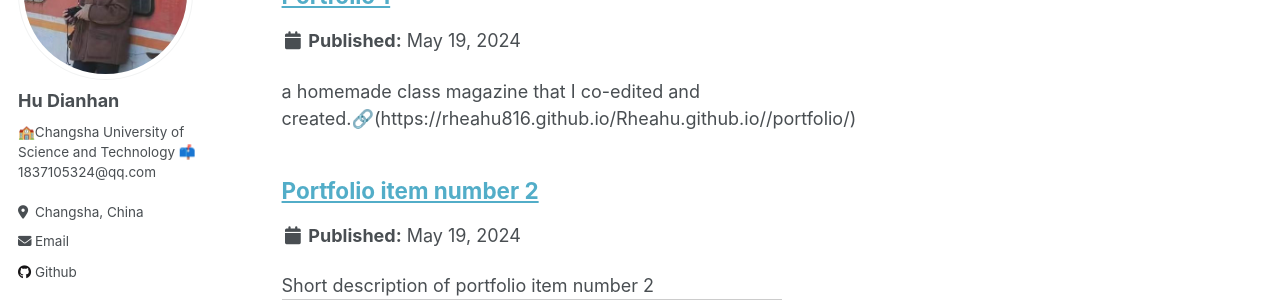
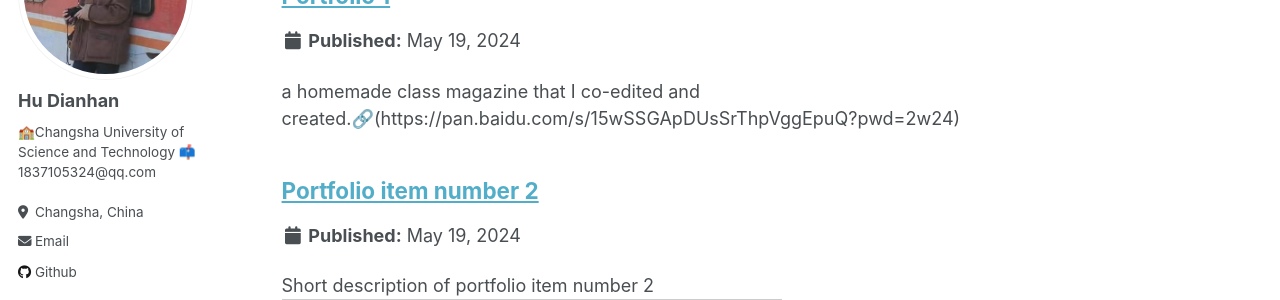
Before and after one commit to Rheahu816/Rheahu.github.io, a Jekyll site: the page built from _pages/portfolio.html, in a window 1280 px wide and 1227 px high. Shown: the part 197-497 px from the top of the window. Built offline with Jekyll 4.4.1, drawn with Linux system fonts in a browser that asks for light colours; part of the change alters nothing that is shown.

Commit message:
Update portfolio-1.md

```diff
--- a/_portfolio/portfolio-1.md
+++ b/_portfolio/portfolio-1.md
@@ -1,6 +1,6 @@
 ---
 title: "Portfolio 1"
-excerpt: "a homemade class magazine that I co-edited and created.🔗(https://rheahu816.github.io/Rheahu.github.io//portfolio/)"
+excerpt: "a homemade class magazine that I co-edited and created.🔗(https://pan.baidu.com/s/15wSSGApDUsSrThpVggEpuQ?pwd=2w24)"
 collection: portfolio
 ---
 
```
